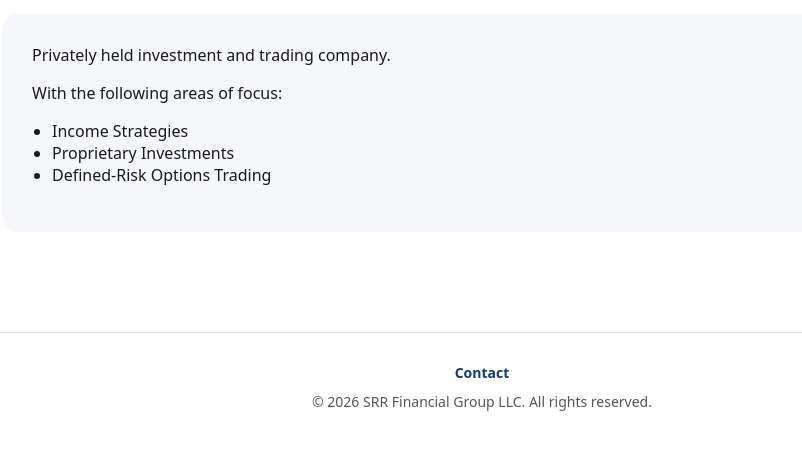
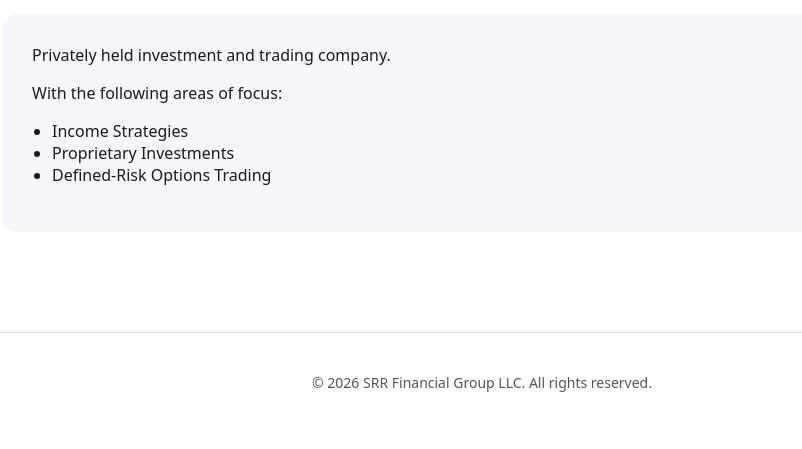
Before and after one commit to srrfi/srrfi, a plain HTML site: page index.html in a window 1280 px wide. Shown: the part 183-632 px from the top of the page, without its empty margins (158-960 px from the left). Drawn offline with Linux system fonts and the light colour scheme.

Commit message:
Update index.html

```diff
--- a/index.html
+++ b/index.html
@@ -4,7 +4,7 @@
 <meta charset="utf-8"/>
 <meta name="viewport" content="width=device-width, initial-scale=1"/>
 <title>SRR Financial Group LLC</title>
-<meta name="description" content="SRRFI."/>
+<meta name="description" content="SRRFI"/>
 <link rel="icon" href="favicon.ico"/>
 
 <style>
@@ -126,7 +126,7 @@
 <!--     <a href="#">YouTube (Coming Soon)</a> -->
 <!--     <a href="#">X (Coming Soon)</a> -->
 <!--     <a href="mailto:info@thevetnavigator.com">Contact</a> -->
-   <a href="mailto:srrfingroup@gmail.com">Contact</a>
+<!--    <a href="mailto:srrfingroup@gmail.com">Contact</a>  -->
   </div>
   <p style="margin-top:10px">
     © <span id="year"></span> SRR Financial Group LLC. All rights reserved.
```
